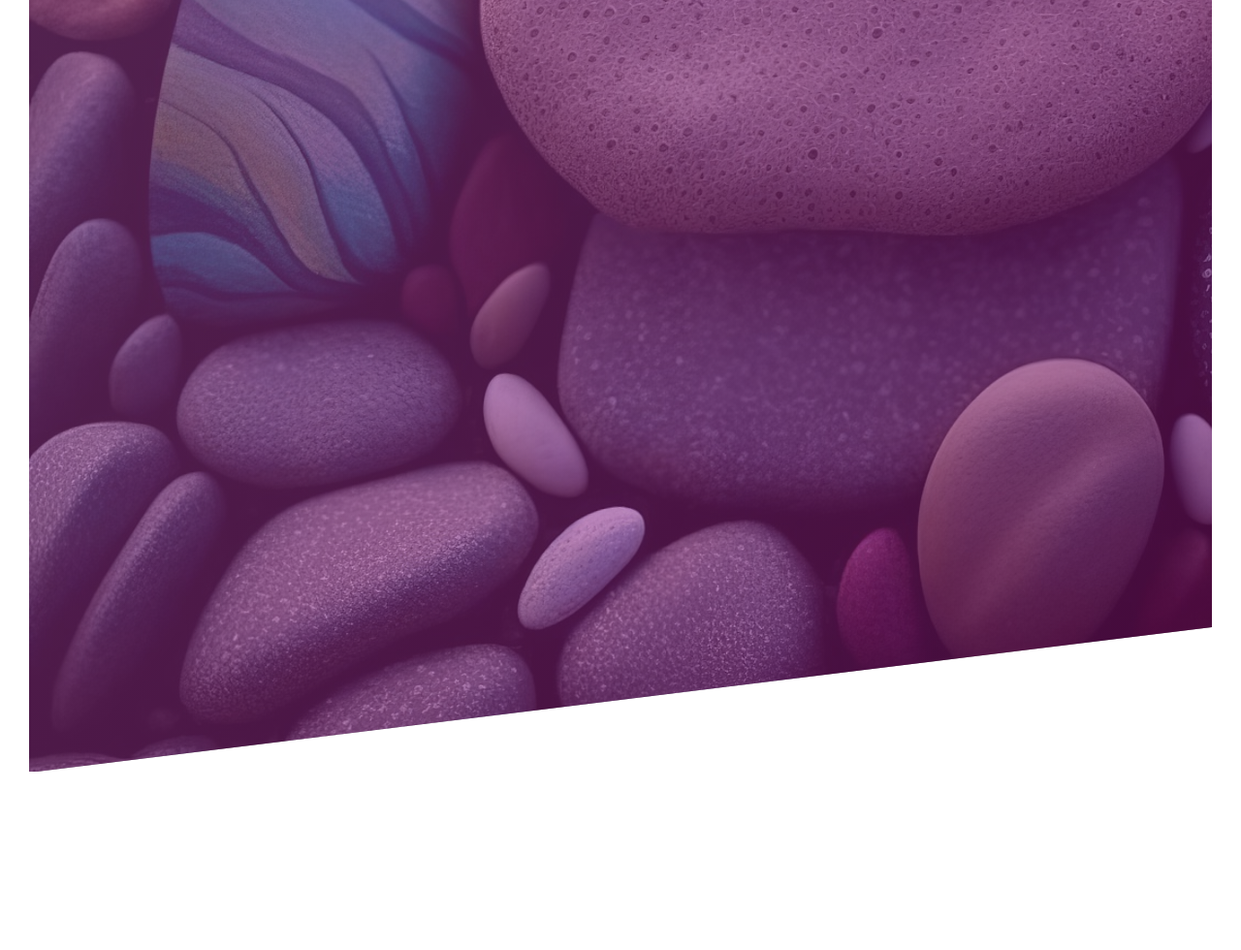
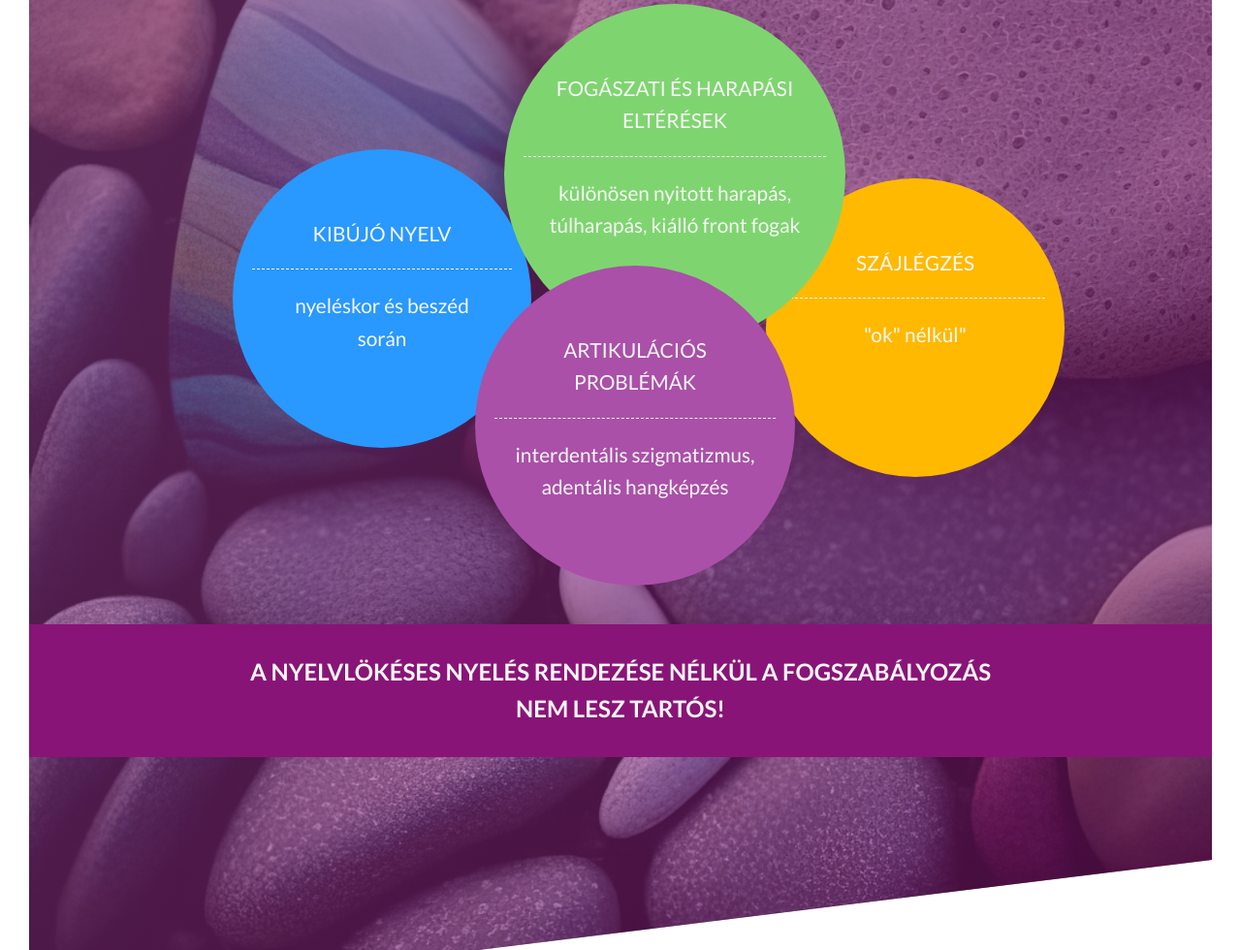
Before and after one commit to baranyaib101/baranyaib101.github.io, a website: page index.html in a window 1280 px wide. Shown: the part 4994-5974 px from the top of the page at 97% size. Before the commit the page ends 5790 px from the top, so only its background shows below. Drawn offline with Linux system fonts and the light colour scheme.

Commit message:
nyelvlokes2

```diff
--- a/index.html
+++ b/index.html
@@ -342,8 +342,38 @@
             </p>
           </div>
         </div>
-        <h3 class="heading-tertiary u-center-text nyelvlokes-head-text">
+        <h3
+          class="heading-tertiary u-center-text nyelvlokes-head-text u-margin-bottom-big"
+        >
           Mikor ajánlott logopédushoz fordulni fogszabályozás esetén?
+        </h3>
+        <div class="row nyelvlokes-area">
+          <div class="nyelvlokes-gomb nyelvlokes-gomb-1 nyelvlokes-text-cell">
+            <p class="nyelv-text-top">kibújó nyelv</p>
+            <p class="nyelv-text-bottom">nyeléskor és beszéd során</p>
+          </div>
+          <div class="nyelvlokes-gomb nyelvlokes-gomb-2 nyelvlokes-text-cell">
+            <p class="nyelv-text-top">szájlégzés</p>
+            <p class="nyelv-text-bottom">"ok" nélkül"</p>
+          </div>
+          <div class="nyelvlokes-gomb nyelvlokes-gomb-3 nyelvlokes-text-cell">
+            <p class="nyelv-text-top">fogászati és harapási eltérések</p>
+            <p class="nyelv-text-bottom">
+              különösen nyitott harapás, túlharapás, kiálló front fogak
+            </p>
+          </div>
+          <div class="nyelvlokes-gomb nyelvlokes-gomb-4 nyelvlokes-text-cell">
+            <p class="nyelv-text-top">artikulációs problémák</p>
+            <p class="nyelv-text-bottom">
+              interdentális szigmatizmus, adentális hangképzés
+            </p>
+          </div>
+        </div>
+        <h3
+          class="heading-tertiary u-center-text nyelvlokes-head-text u-margin-bottom-big u-margin-top-very-huge"
+        >
+          A nyelvlökéses nyelés rendezése nélkül a fogszabályozás nem lesz
+          tartós!
         </h3>
       </section>
     </main>
--- a/sass/base/_utilities.scss
+++ b/sass/base/_utilities.scss
@@ -25,3 +25,7 @@
 .u-margin-top-huge {
   margin-top: 10rem !important;
 }
+
+.u-margin-top-very-huge {
+  margin-top: 60rem !important;
+}
--- a/sass/pages/_home.scss
+++ b/sass/pages/_home.scss
@@ -154,7 +154,7 @@
 }
 
 .section-nyelvlokes {
-  height: 180vh;
+  height: 210vh;
   max-width: 100%;
   padding: 10rem 0;
   background-image: linear-gradient(
@@ -180,6 +180,67 @@
 
 .nyelvlokes-head-text {
   color: $color-grey-light-1;
-  font-size: $default-font-size * 1.4;
-  padding: 1rem 20rem;
+  font-size: $default-font-size * 1.5;
+  background-color: $color-dark-purple;
+  padding: 3rem 20rem;
 }
+
+.nyelvlokes-area {
+  position: relative;
+}
+
+.nyelvlokes-gomb {
+  color: $color-grey-light-1;
+  border-radius: 50%;
+
+  &-1 {
+    background-color: $color-light-blue;
+    height: 22rem * 1.4;
+    width: 22rem * 1.4;
+    position: absolute;
+    left: 17rem;
+    top: 11rem;
+  }
+
+  &-2 {
+    background-color: $color-light-orange;
+    height: 22rem * 1.4;
+    width: 22rem * 1.4;
+    position: absolute;
+    left: 72rem;
+    top: 14rem;
+  }
+
+  &-3 {
+    background-color: $color-light-green;
+    height: 22rem * 1.6;
+    width: 22rem * 1.6;
+    position: absolute;
+    left: 45rem;
+    top: -4rem;
+  }
+
+  &-4 {
+    background-color: $color-light-purple;
+    height: 22rem * 1.5;
+    width: 22rem * 1.5;
+    position: absolute;
+    left: 42rem;
+    top: 23rem;
+  }
+}
+
+.nyelvlokes-text-cell {
+  text-align: center;
+  padding: 5rem 2rem;
+  font-size: $default-font-size * 1.3;
+}
+
+.nyelv-text-top {
+  text-transform: uppercase;
+  padding: 2rem 2rem;
+  border-bottom: 1px dashed $color-grey-light-1;
+}
+.nyelv-text-bottom {
+  padding: 2rem 2rem;
+}
```
Also changed, not shown: css/main.css, 1 other file.
